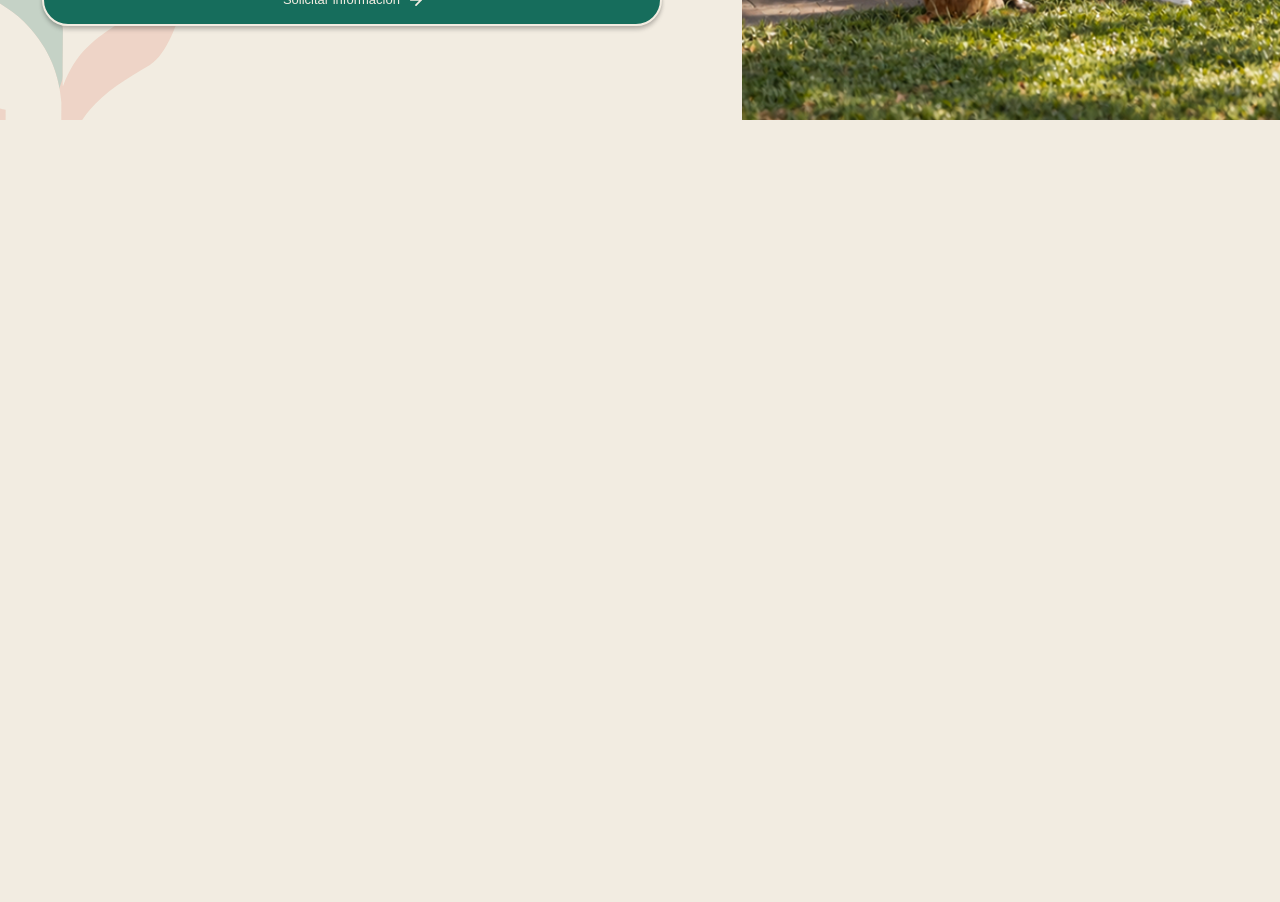
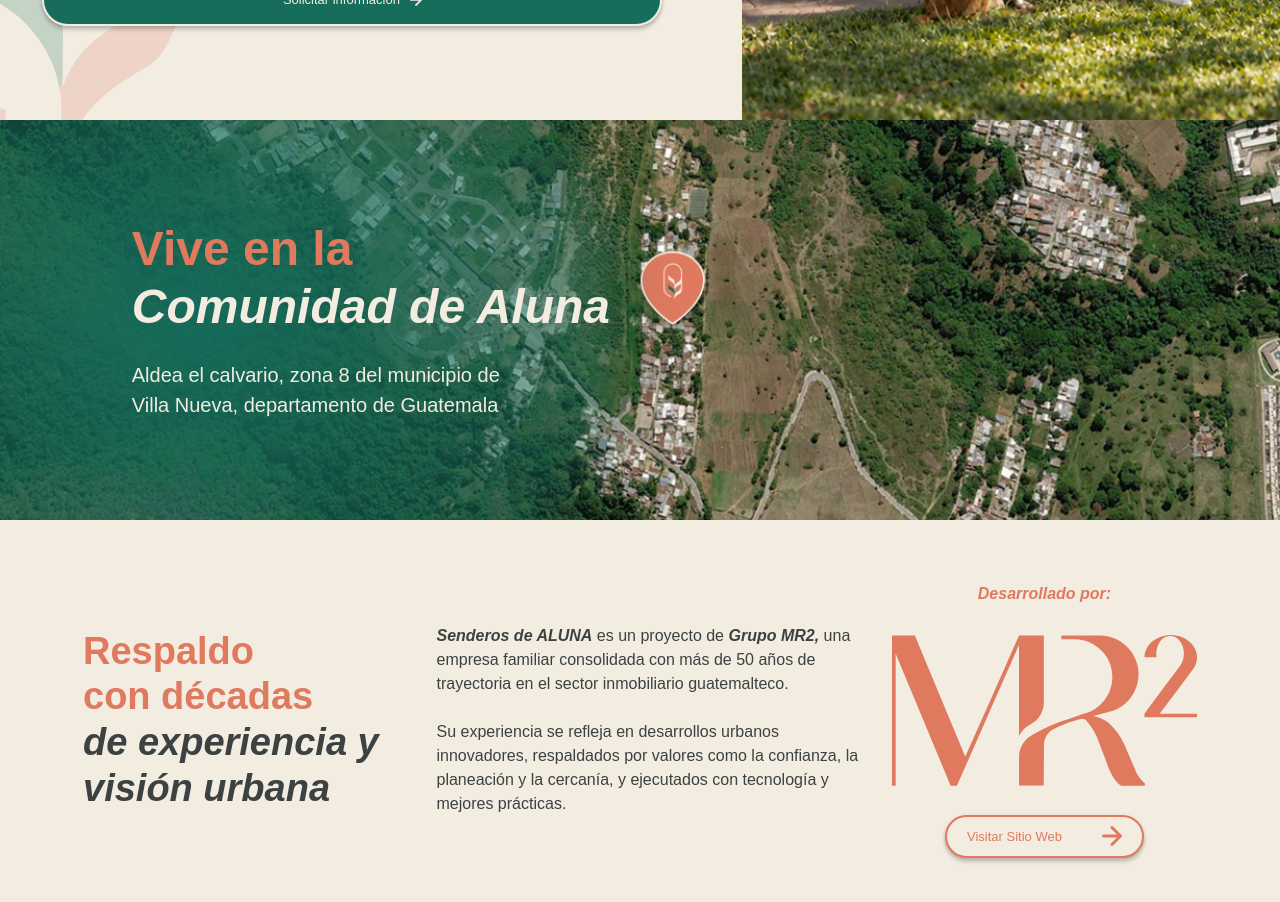
Before and after one commit to xperiencegroup/senderos-de-aluna-one-pager, a React (Vite) app: page / in a window 1280 px wide. Shown: the part 5480-6382 px from the top of the page. Before the commit the page ends 5600 px from the top, so only its background shows below. Built offline with nearby package versions, Linux system fonts and the light colour scheme.

Commit message:
ubicacion para desktop

```diff
--- /dev/null
+++ b/src/pages/home/components/ubicacion.tsx
@@ -0,0 +1,88 @@
+import ArrowIcon from "@/assets/icons/components/arrow-icon";
+import backgroundLocation from "@/assets/images/ubicacion-background.jpg";
+import MR2Logo from "@/assets/logos/main/mr2.svg";
+import FillButton from "@/components/fill-button";
+
+export default function Ubicacion() {
+  return (
+    <div>
+      {/* vive en la comunidad de aluna */}
+      <div className="relative flex w-full min-h-[384px] h-[50svh] justify-center items-center overflow-hidden">
+        {/* bg image */}
+        <img
+          src={backgroundLocation}
+          alt="Imágen satelital"
+          className="absolute inset-0 w-full h-full object-cover"
+        />
+
+        <div className="relative flex justify-start items-center w-full max-w-[1366px] h-full">
+          <div className="relative -translate-x-[228px] w-[848px] h-[692px] flex flex-col justify-center items-end rounded-full p-[10px]">
+            {/* circulo */}
+            <div className="absolute inset-0 w-full h-full rounded-full bg-radial from-proposito to-proposito/20 blur-xl" />
+
+            {/* texto */}
+            <div className="relative flex flex-col gap-[24px]">
+              {/* title */}
+              <h2 className="hero">
+                <span className="font-semibold text-impulso">Vive en la</span>
+                <br />
+                <span className="font-extrabold italic text-beige">
+                  Comunidad de Aluna
+                </span>
+              </h2>
+
+              {/* description */}
+              <p className="w-full max-w-[401px] subtitle text-beige">
+                Aldea el calvario, zona 8 del municipio de Villa Nueva,
+                departamento de Guatemala
+              </p>
+            </div>
+          </div>
+        </div>
+      </div>
+
+      {/* desarrollado por MR2 */}
+      <div className="relative flex w-full min-h-[384px] h-[50svh] justify-center">
+        <div className="w-full max-w-[1366px] h-full flex justify-between items-center px-[83px]">
+          {/* title */}
+          <h2 className="w-full max-w-[320px] hero-2">
+            <span className="font-semibold text-impulso">
+              Respaldo <br /> con décadas
+            </span>{" "}
+            <br />
+            <span className="font-extrabold italic text-origen">
+              de experiencia y visión urbana
+            </span>
+          </h2>
+
+          {/* description */}
+          <p className="w-full max-w-[422px] regular text-origen">
+            <span className="font-semibold italic">Senderos de ALUNA</span> es
+            un proyecto de{" "}
+            <span className="font-semibold italic">Grupo MR2,</span> una empresa
+            familiar consolidada con más de 50 años de trayectoria en el sector
+            inmobiliario guatemalteco.
+            <br />
+            <br />
+            Su experiencia se refleja en desarrollos urbanos innovadores,
+            respaldados por valores como la confianza, la planeación y la
+            cercanía, y ejecutados con tecnología y mejores prácticas.
+          </p>
+
+          {/* logo and button */}
+          <div className="h-[276px] flex flex-col justify-between items-center">
+            <p className="regular font-semibold italic text-impulso">
+              Desarrollado por:
+            </p>
+
+            {/* logo */}
+            <img src={MR2Logo} alt="Logo de MR2" />
+
+            {/* button */}
+            <FillButton Icon={ArrowIcon}>Visitar Sitio Web</FillButton>
+          </div>
+        </div>
+      </div>
+    </div>
+  );
+}
--- a/src/pages/home/home.tsx
+++ b/src/pages/home/home.tsx
@@ -5,6 +5,7 @@ import ExploraCX from "./components/explora-cx";
 import Hero from "./components/hero";
 import Modelos from "./components/modelos";
 import PlanoConjunto from "./components/plano-conjunto";
+import Ubicacion from "./components/ubicacion";
 
 export default function Home() {
   return (
@@ -16,6 +17,7 @@ export default function Home() {
       <Modelos />
       <ExploraCX />
       <CotizaTuCasa />
+      <Ubicacion />
     </>
   );
 }
```
Also changed, not shown: src/assets/images/ubicacion-background.jpg (added), src/assets/logos/main/mr2.svg (added).
